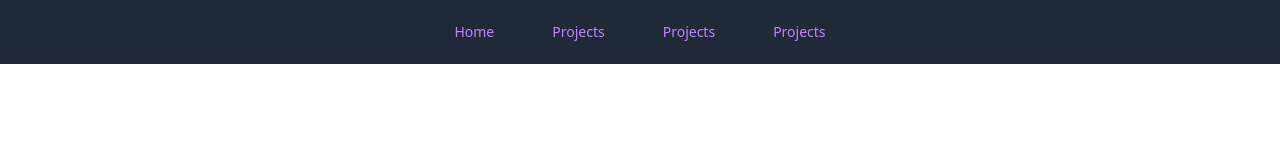
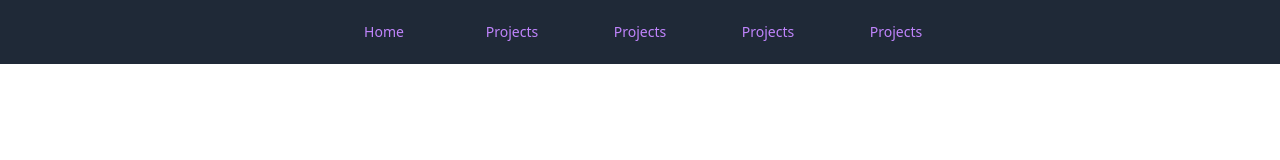
Before and after one commit to kiplings/kiplings.github.io, an Astro site: page / in a window 1280 px wide. Built offline with nearby package versions, Linux system fonts and the light colour scheme; Astro itself is replaced by a stand-in of ours.

Commit message:
new navbar buttons

```diff
--- a/src/components/Navbar.astro
+++ b/src/components/Navbar.astro
@@ -1,17 +1,9 @@
 <div class="navbar w-screen bg-gray-800 justify-center">
-    <div class="flex">
-            <div class="btn btn-ghost text-xl hover:text-white">
-                <!-- <img class="h-8" src="https://s.namemc.com/2d/skin/face.png?id=4cb19023ee74cc2a&scale=4" alt="KIPPY!!!!!!"> -->
-                <a href="#" class="text-purple-400  rounded-md px-3 py-2 text-sm font-medium" aria-current="page">Home</a>
-            </div>
-            <div class="btn btn-ghost text-xl hover:text-white">
-                <a href="#" class="text-purple-400 rounded-md px-3 py-2 text-sm font-medium" aria-current="page">Projects</a>
-            </div>
-            <div class="btn btn-ghost text-xl hover:text-white">
-                <a href="#" class="text-purple-400 rounded-md px-3 py-2 text-sm font-medium" aria-current="page">Projects</a>
-            </div>
-            <div class="btn btn-ghost text-xl hover:bg-white">
-                <a href="#" class="text-purple-400 rounded-md px-3 py-2 text-sm font-medium" aria-current="page">Projects</a>
-            </div>
+    <div class="flex flex-row">
+        <a href="#" class="btn btn-ghost min-w-32 text-purple-400 rounded-md text-lg px-3 py-2 text-sm font-medium" aria-current="page">Home</a>
+        <a href="#" class="btn btn-ghost min-w-32 text-purple-400 rounded-md text-lg px-3 py-2 text-sm font-medium" aria-current="page">Projects</a>
+        <a href="#" class="btn btn-ghost min-w-32 text-purple-400 rounded-md text-lg px-3 py-2 text-sm font-medium" aria-current="page">Projects</a>
+        <a href="#" class="btn btn-ghost min-w-32 text-purple-400 rounded-md text-lg px-3 py-2 text-sm font-medium" aria-current="page">Projects</a>
+        <a href="#" class="btn btn-ghost min-w-32 text-purple-400 rounded-md text-lg px-3 py-2 text-sm font-medium" aria-current="page">Projects</a>
     </div>
 </div>
```
